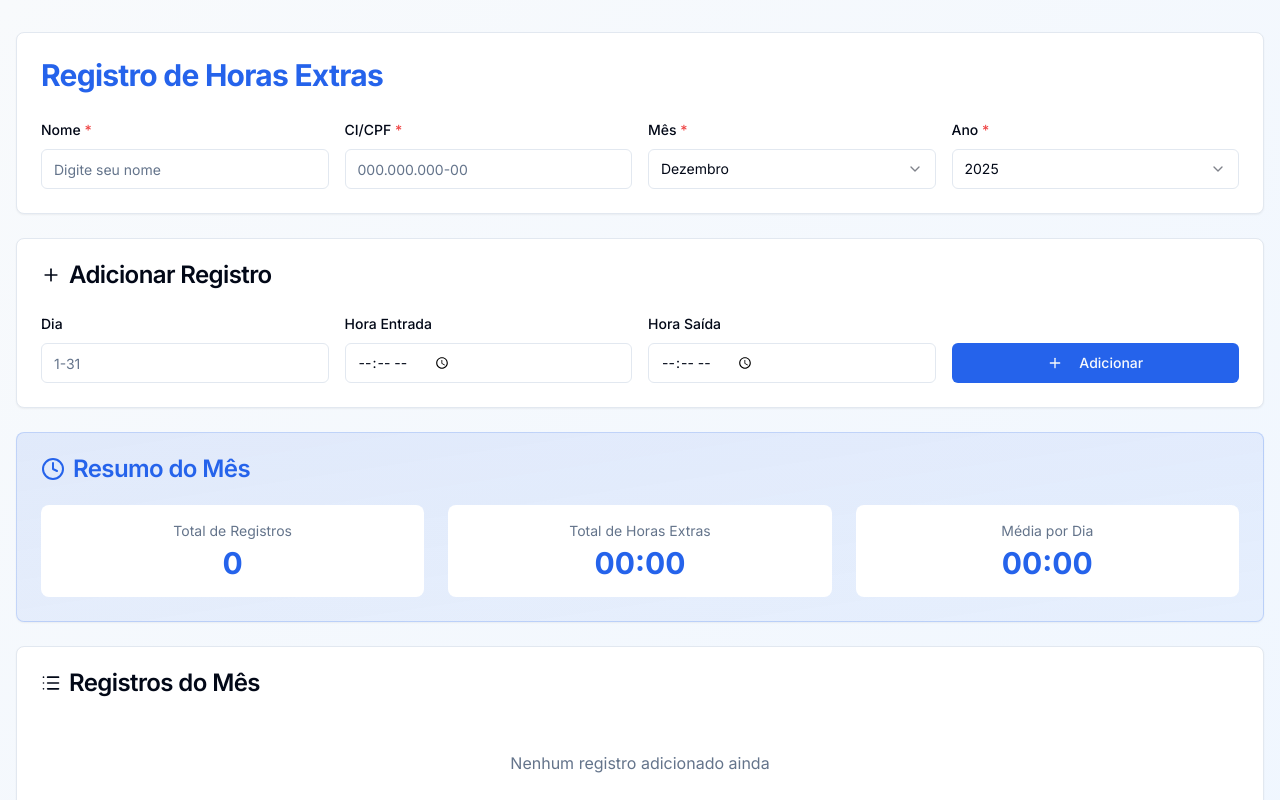
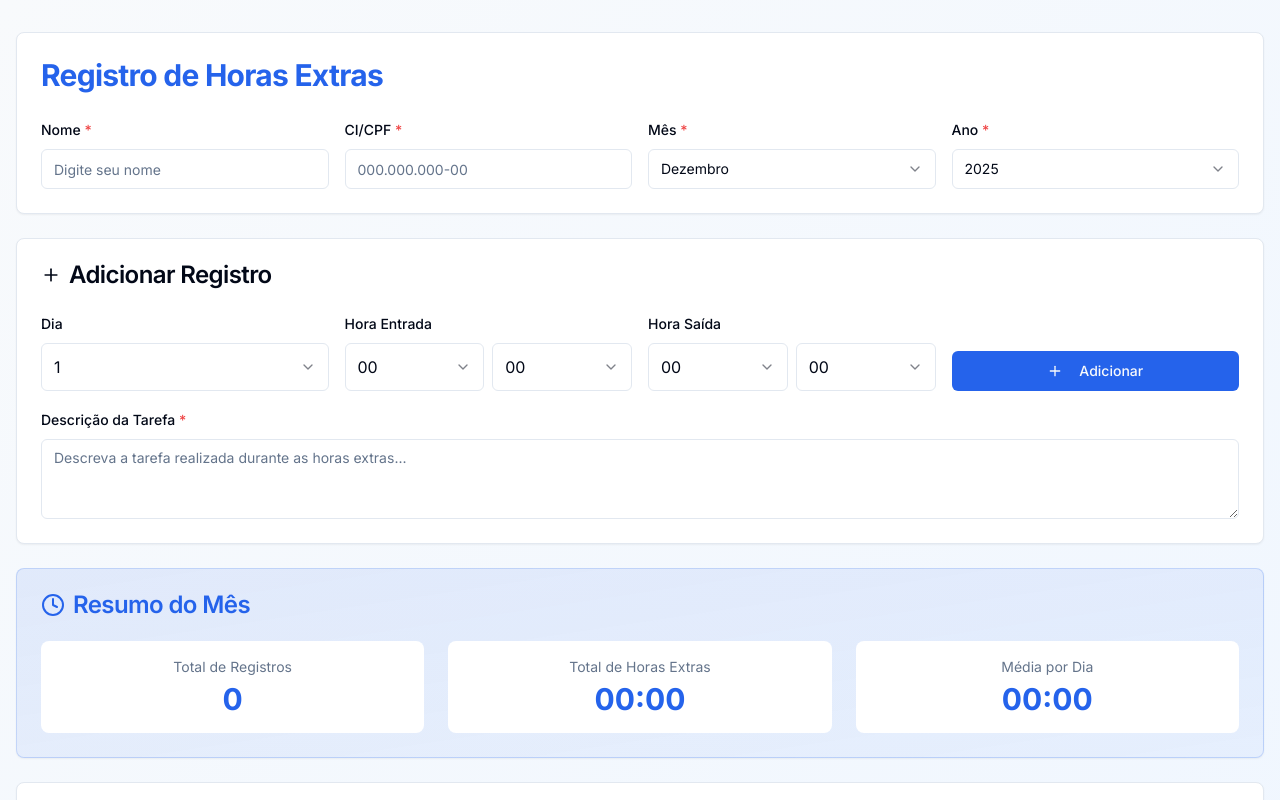
Before and after one commit to filipesr/registrar-hora-extra, a Next.js app: page / in a window 1280 px wide. Shown: the top 800 px of the page. Built offline with nearby package versions, Linux system fonts and the light colour scheme.

Commit message:
adjust form imputs

```diff
--- a/components/OvertimeForm.tsx
+++ b/components/OvertimeForm.tsx
@@ -2,8 +2,9 @@
 
 import { useState } from 'react';
 import { Card, CardContent, CardHeader, CardTitle } from '@/components/ui/card';
-import { Input } from '@/components/ui/input';
+import { Textarea } from '@/components/ui/textarea';
 import { Button } from '@/components/ui/button';
+import { Select, SelectContent, SelectItem, SelectTrigger, SelectValue } from '@/components/ui/select';
 import {
   AlertDialog,
   AlertDialogAction,
@@ -24,10 +25,17 @@ interface OvertimeFormProps {
   existingDays: number[];
 }
 
+// Gerar arrays de horas e minutos
+const hours = Array.from({ length: 24 }, (_, i) => String(i).padStart(2, '0'));
+const minutes = Array.from({ length: 12 }, (_, i) => String(i * 5).padStart(2, '0'));
+
 export function OvertimeForm({ onAdd, existingDays }: OvertimeFormProps) {
-  const [day, setDay] = useState('');
-  const [startTime, setStartTime] = useState('');
-  const [endTime, setEndTime] = useState('');
+  const [day, setDay] = useState('1');
+  const [startHour, setStartHour] = useState('00');
+  const [startMinute, setStartMinute] = useState('00');
+  const [endHour, setEndHour] = useState('00');
+  const [endMinute, setEndMinute] = useState('00');
+  const [description, setDescription] = useState('');
   const [showAlert, setShowAlert] = useState(false);
   const [pendingEntry, setPendingEntry] = useState<OvertimeEntry | null>(null);
   const [error, setError] = useState('');
@@ -48,28 +56,36 @@ export function OvertimeForm({ onAdd, existingDays }: OvertimeFormProps) {
       return;
     }
 
-    if (!isValidTimeFormat(startTime)) {
-      setError('Formato de hora de entrada inválido (HH:MM)');
+    if (!startHour || !startMinute) {
+      setError('Selecione hora e minuto de entrada');
       return;
     }
 
-    if (!isValidTimeFormat(endTime)) {
-      setError('Formato de hora de saída inválido (HH:MM)');
+    if (!endHour || !endMinute) {
+      setError('Selecione hora e minuto de saída');
       return;
     }
 
-    const hours = calculateOvertimeHours(startTime, endTime);
+    if (!description.trim()) {
+      setError('Descrição da tarefa é obrigatória');
+      return;
+    }
+
+    const startTime = `${startHour}:${startMinute}`;
+    const endTime = `${endHour}:${endMinute}`;
+    const overtimeHours = calculateOvertimeHours(startTime, endTime);
 
     const entry: OvertimeEntry = {
       id: uuidv4(),
       day: dayNum,
       startTime,
       endTime,
-      hours,
+      hours: overtimeHours,
+      description: description.trim(),
     };
 
     // Verifica se excede 4 horas
-    if (exceedsHourLimit(hours)) {
+    if (exceedsHourLimit(overtimeHours)) {
       setPendingEntry(entry);
       setShowAlert(true);
     } else {
@@ -79,10 +95,13 @@ export function OvertimeForm({ onAdd, existingDays }: OvertimeFormProps) {
 
   const addEntry = (entry: OvertimeEntry) => {
     onAdd(entry);
-    setDay('');
-    setStartTime('');
-    setEndTime('');
-    setPendingEntry(null);
+    // setDay('');
+    // setStartHour('');
+    // setStartMinute('');
+    // setEndHour('');
+    // setEndMinute('');
+    // setDescription('');
+    // setPendingEntry(null);
   };
 
   const handleConfirmHighHours = () => {
@@ -113,44 +132,82 @@ export function OvertimeForm({ onAdd, existingDays }: OvertimeFormProps) {
                 <label htmlFor="day" className="text-sm font-medium">
                   Dia
                 </label>
-                <Input
-                  id="day"
-                  type="number"
-                  min="1"
-                  max="31"
-                  placeholder="1-31"
-                  value={day}
-                  onChange={(e) => setDay(e.target.value)}
-                  required
-                />
+                <Select value={day} onValueChange={setDay} required>
+                  <SelectTrigger id="day" className="h-12 text-base">
+                    <SelectValue placeholder="Selecione o dia" />
+                  </SelectTrigger>
+                  <SelectContent>
+                    {Array.from({ length: 31 }, (_, i) => i + 1).map((d) => (
+                      <SelectItem key={d} value={d.toString()}>
+                        {d}
+                      </SelectItem>
+                    ))}
+                  </SelectContent>
+                </Select>
               </div>
 
               <div className="space-y-2">
                 <label htmlFor="startTime" className="text-sm font-medium">
                   Hora Entrada
                 </label>
-                <Input
-                  id="startTime"
-                  type="time"
-                  placeholder="HH:MM"
-                  value={startTime}
-                  onChange={(e) => setStartTime(e.target.value)}
-                  required
-                />
+                <div className="flex gap-2">
+                  <Select value={startHour} onValueChange={setStartHour} required>
+                    <SelectTrigger id="startTime" className="h-12 text-base">
+                      <SelectValue placeholder="HH" />
+                    </SelectTrigger>
+                    <SelectContent>
+                      {hours.map((h) => (
+                        <SelectItem key={h} value={h}>
+                          {h}
+                        </SelectItem>
+                      ))}
+                    </SelectContent>
+                  </Select>
+                  <Select value={startMinute} onValueChange={setStartMinute} required>
+                    <SelectTrigger className="h-12 text-base">
+                      <SelectValue placeholder="MM" />
+                    </SelectTrigger>
+                    <SelectContent>
+                      {minutes.map((m) => (
+                        <SelectItem key={m} value={m}>
+                          {m}
+                        </SelectItem>
+                      ))}
+                    </SelectContent>
+                  </Select>
+                </div>
               </div>
 
               <div className="space-y-2">
                 <label htmlFor="endTime" className="text-sm font-medium">
                   Hora Saída
                 </label>
-                <Input
-                  id="endTime"
-                  type="time"
-                  placeholder="HH:MM"
-                  value={endTime}
-                  onChange={(e) => setEndTime(e.target.value)}
-                  required
-                />
+                <div className="flex gap-2">
+                  <Select value={endHour} onValueChange={setEndHour} required>
+                    <SelectTrigger id="endTime" className="h-12 text-base">
+                      <SelectValue placeholder="HH" />
+                    </SelectTrigger>
+                    <SelectContent>
+                      {hours.map((h) => (
+                        <SelectItem key={h} value={h}>
+                          {h}
+                        </SelectItem>
+                      ))}
+                    </SelectContent>
+                  </Select>
+                  <Select value={endMinute} onValueChange={setEndMinute} required>
+                    <SelectTrigger className="h-12 text-base">
+                      <SelectValue placeholder="MM" />
+                    </SelectTrigger>
+                    <SelectContent>
+                      {minutes.map((m) => (
+                        <SelectItem key={m} value={m}>
+                          {m}
+                        </SelectItem>
+                      ))}
+                    </SelectContent>
+                  </Select>
+                </div>
               </div>
 
               <div className="flex items-end">
@@ -159,6 +216,20 @@ export function OvertimeForm({ onAdd, existingDays }: OvertimeFormProps) {
                   Adicionar
                 </Button>
               </div>
+            </div>
+
+            <div className="space-y-2">
+              <label htmlFor="description" className="text-sm font-medium">
+                Descrição da Tarefa <span className="text-destructive">*</span>
+              </label>
+              <Textarea
+                id="description"
+                placeholder="Descreva a tarefa realizada durante as horas extras..."
+                value={description}
+                onChange={(e) => setDescription(e.target.value)}
+                required
+                rows={3}
+              />
             </div>
 
             {error && (
--- a/components/OvertimeList.tsx
+++ b/components/OvertimeList.tsx
@@ -62,11 +62,12 @@ export function OvertimeList({ entries, month, year, onRemove, onClearAll }: Ove
           </div>
         ) : (
           <div className="space-y-2">
-            <div className="hidden md:grid grid-cols-5 gap-4 pb-2 border-b font-medium text-sm text-muted-foreground">
+            <div className="hidden md:grid grid-cols-10 gap-4 pb-2 border-b font-medium text-sm text-muted-foreground">
               <div>Dia</div>
               <div>Hora Entrada</div>
               <div>Hora Saída</div>
               <div>Horas Extras</div>
+              <div className='col-span-5'>Tarefa</div>
               <div className="text-right">Ações</div>
             </div>
             {sortedEntries.map((entry) => (
--- /dev/null
+++ b/components/ui/textarea.tsx
@@ -0,0 +1,23 @@
+import * as React from "react";
+import { cn } from "@/lib/utils";
+
+export interface TextareaProps
+  extends React.TextareaHTMLAttributes<HTMLTextAreaElement> {}
+
+const Textarea = React.forwardRef<HTMLTextAreaElement, TextareaProps>(
+  ({ className, ...props }, ref) => {
+    return (
+      <textarea
+        className={cn(
+          "flex min-h-[80px] w-full rounded-md border border-input bg-background px-3 py-2 text-sm ring-offset-background placeholder:text-muted-foreground focus-visible:outline-none focus-visible:ring-2 focus-visible:ring-ring focus-visible:ring-offset-2 disabled:cursor-not-allowed disabled:opacity-50",
+          className
+        )}
+        ref={ref}
+        {...props}
+      />
+    );
+  }
+);
+Textarea.displayName = "Textarea";
+
+export { Textarea };
--- /dev/null
+++ b/components/ui/time-picker.tsx
@@ -0,0 +1,47 @@
+'use client';
+
+import * as React from 'react';
+import TimePicker from 'react-time-picker';
+import 'react-time-picker/dist/TimePicker.css';
+import 'react-clock/dist/Clock.css';
+import { cn } from '@/lib/utils';
+
+export interface TimePickerProps {
+  value: string;
+  onChange: (value: string) => void;
+  id?: string;
+  required?: boolean;
+  className?: string;
+}
+
+const CustomTimePicker = React.forwardRef<HTMLDivElement, TimePickerProps>(
+  ({ value, onChange, id, required, className }, ref) => {
+    return (
+      <div ref={ref} className={cn("relative", className)}>
+        <TimePicker
+          onChange={(newValue) => onChange(newValue || '')}
+          value={value || null}
+          disableClock={false}
+          clockIcon={null}
+          clearIcon={null}
+          format="HH:mm"
+          hourPlaceholder="HH"
+          minutePlaceholder="MM"
+          required={required}
+          className="w-full"
+          inputClassName={cn(
+            "!h-12 !text-base !px-3 !py-2 !border !border-input !rounded-md",
+            "!bg-background !text-foreground",
+            "focus:!outline-none focus:!ring-2 focus:!ring-ring focus:!ring-offset-2",
+            "hover:!border-primary/50 !transition-colors",
+            "!cursor-pointer"
+          )}
+        />
+      </div>
+    );
+  }
+);
+
+CustomTimePicker.displayName = 'CustomTimePicker';
+
+export { CustomTimePicker as TimePicker };
--- a/types/overtime.ts
+++ b/types/overtime.ts
@@ -4,6 +4,7 @@ export interface OvertimeEntry {
   startTime: string; // Formato HH:MM
   endTime: string;   // Formato HH:MM
   hours: number;     // Horas calculadas em decimal
+  description: string; // Descrição da tarefa realizada
 }
 
 export interface OvertimeData {
```
Also changed, not shown: components/OvertimeItem.tsx (+15 -8 lines), 1 other file (tests, documents, lock files or other folders).
